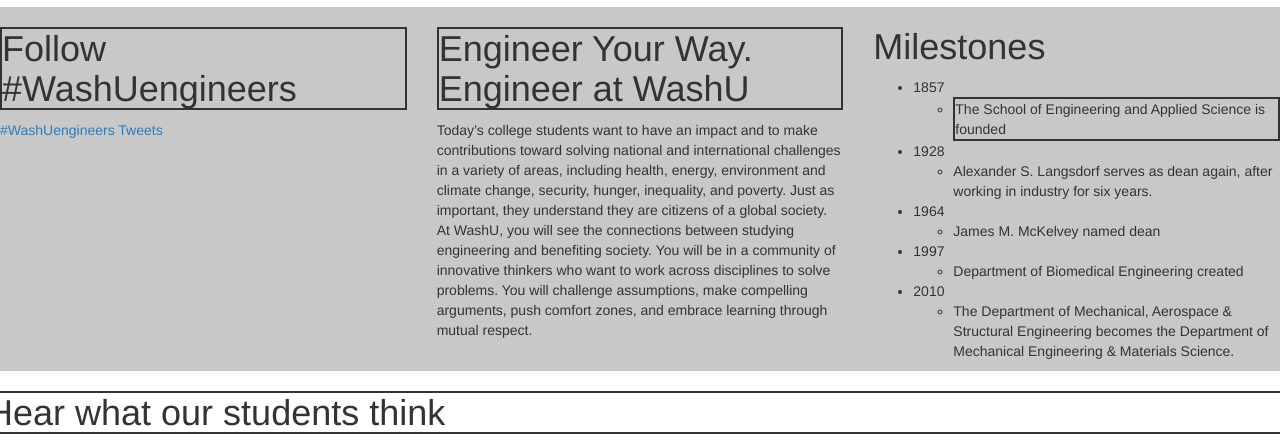
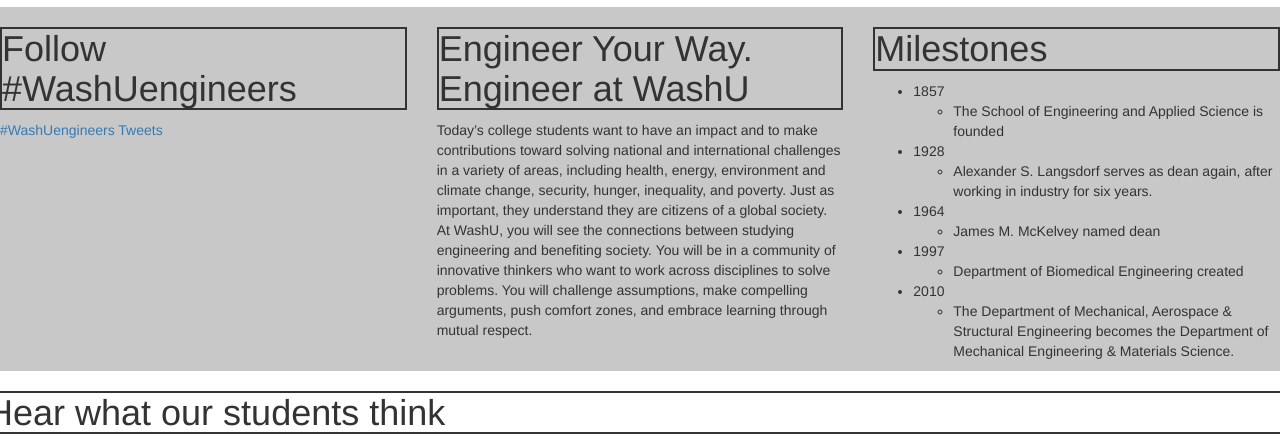
Before and after one commit to DavLiet/DepartmentPage, a plain HTML site: page index.html in a window 1280 px wide. Shown: the part 348-789 px from the top of the page. Drawn offline with nearby package versions, Linux system fonts and the light colour scheme; grey boxes are pictures that could not be loaded.

Commit message:
Update index.html

```diff
--- a/index.html
+++ b/index.html
@@ -78,8 +78,9 @@
     <div class="row" id="begin">
         <div class="col-md-4">
             <h1 class="style">Follow #WashUengineers</h1>
-                                 <a class="twitter-timeline"  href="https://twitter.com/hashtag/WashUengineers" data-widget-id="803336926149378053">#WashUengineers Tweets</a>
+                                             <a class="twitter-timeline"  href="https://twitter.com/hashtag/WashUengineers" data-widget-id="803336926149378053">#WashUengineers Tweets</a>
             <script>!function(d,s,id){var js,fjs=d.getElementsByTagName(s)[0],p=/^http:/.test(d.location)?'http':'https';if(!d.getElementById(id)){js=d.createElement(s);js.id=id;js.src=p+"://platform.twitter.com/widgets.js";fjs.parentNode.insertBefore(js,fjs);}}(document,"script","twitter-wjs");</script>
+
 
 
 
@@ -100,11 +101,11 @@ At WashU, you will see the connections between studying engineering and benefiti
 
         </div>
   <div class="col-md-4">
-      <h1>Milestones</h1>
+      <h1 class="style">Milestones</h1>
       <ul>
           <li>1857</li>
           <ul>
-              <li class="style">The School of Engineering and Applied Science is founded</li>
+              <li>The School of Engineering and Applied Science is founded</li>
           </ul>
           <li>1928</li>
           <ul>
```
